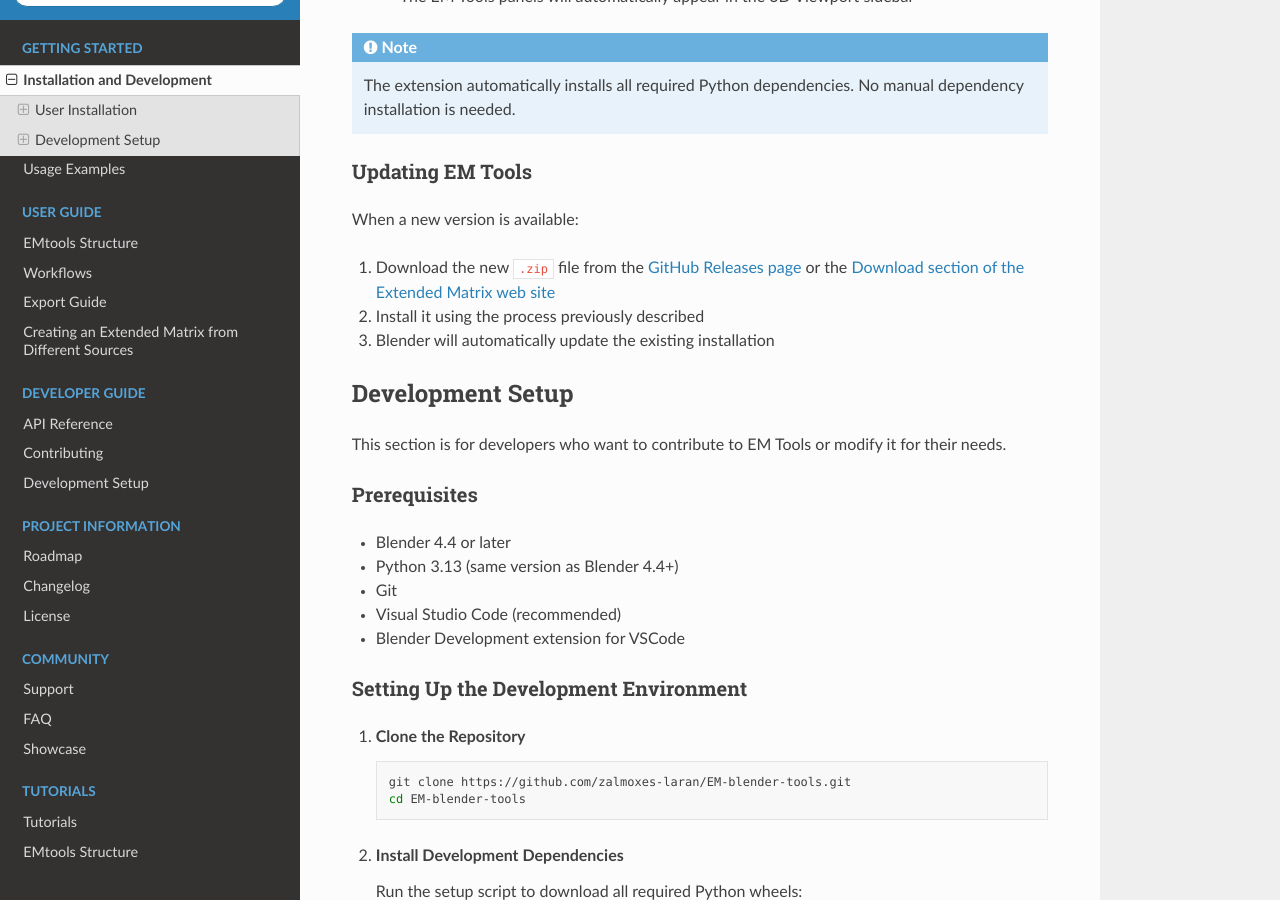
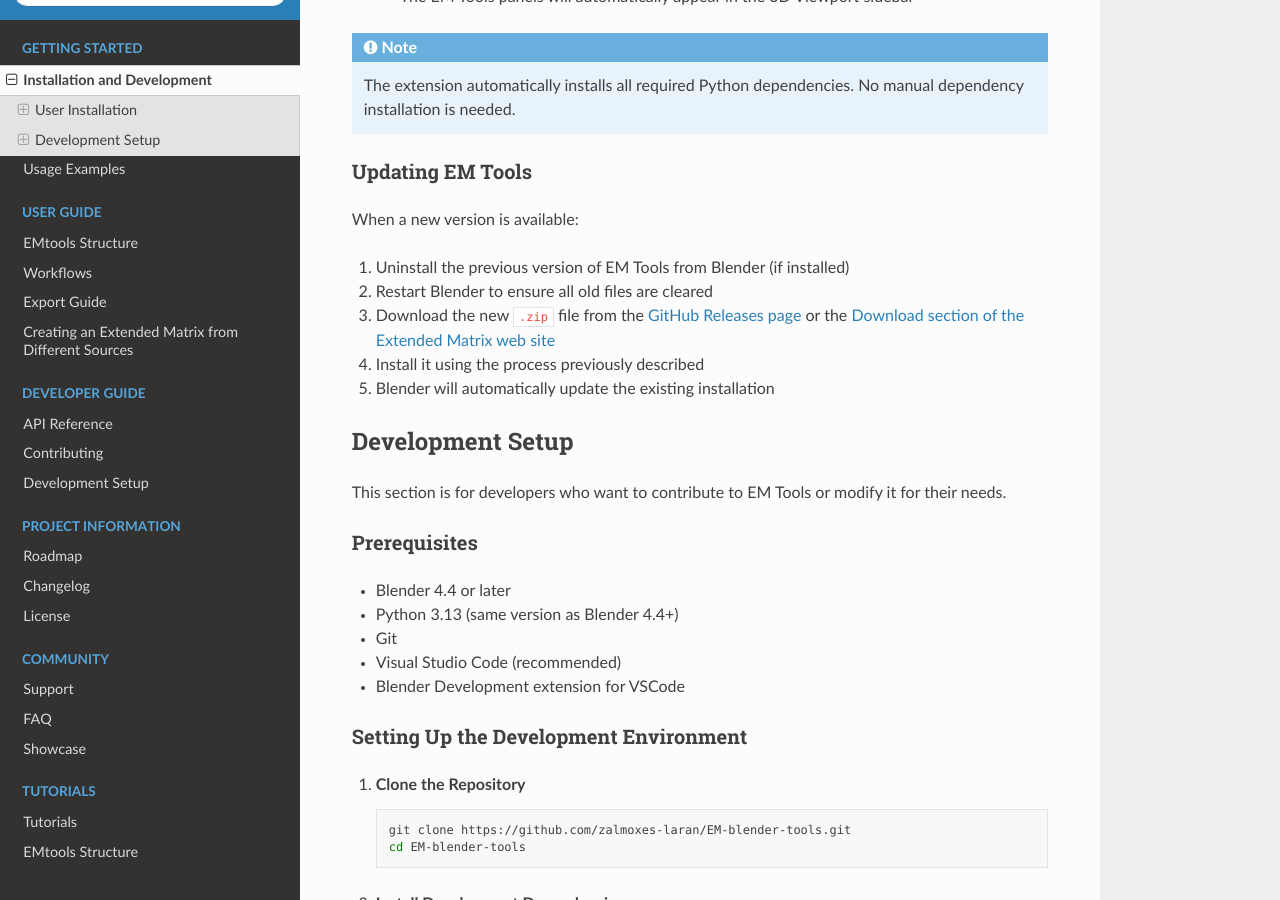
Before and after one commit to zalmoxes-laran/EM-blender-tools-doc, a Sphinx documentation site: the page built from docs/installation.rst, in a window 1280 px wide and 900 px high, scrolled down 1312 px. Built offline with Sphinx 7.4.7 and the Read the Docs theme 3.1.0, drawn with Linux system fonts in a browser that asks for light colours.

Commit message:
Update installation.rst

```diff
--- a/docs/installation.rst
+++ b/docs/installation.rst
@@ -62,9 +62,11 @@ Updating EM Tools
 
 When a new version is available:
 
-1. Download the new ``.zip`` file from the `GitHub Releases page <https://github.com/zalmoxes-laran/EM-blender-tools/releases>`_ or the `Download section of the Extended Matrix web site <https://www.extendedmatrix.org/download>`_
-2. Install it using the process previously described
-3. Blender will automatically update the existing installation
+1. Uninstall the previous version of EM Tools from Blender (if installed)
+2. Restart Blender to ensure all old files are cleared
+3. Download the new ``.zip`` file from the `GitHub Releases page <https://github.com/zalmoxes-laran/EM-blender-tools/releases>`_ or the `Download section of the Extended Matrix web site <https://www.extendedmatrix.org/download>`_
+4. Install it using the process previously described
+5. Blender will automatically update the existing installation
 
 Development Setup
 -----------------
```
